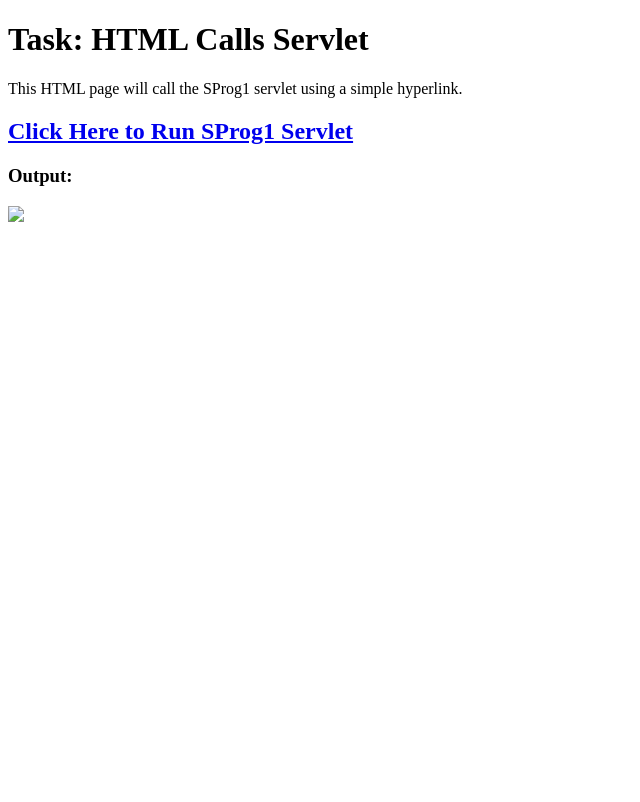
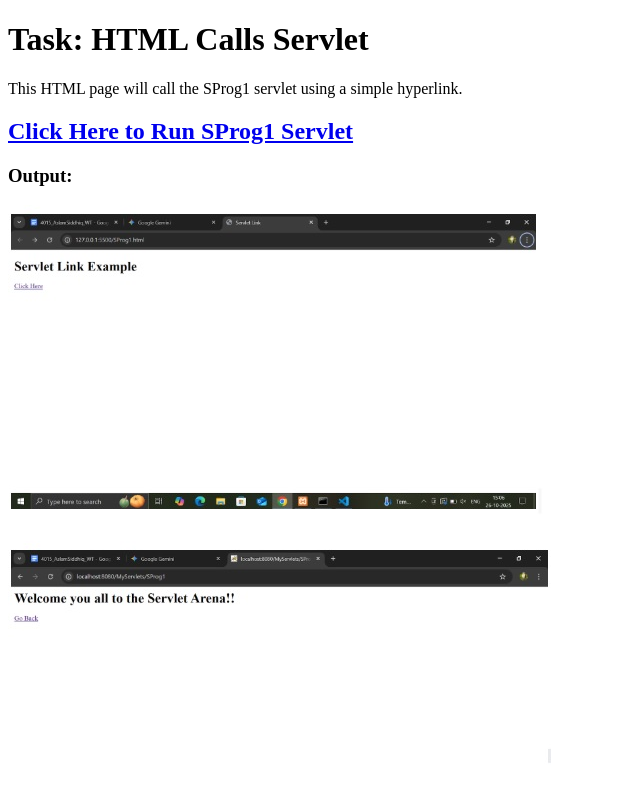
Before and after one commit to Aslam-gif/WebTechLab, a plain HTML site: page lab6.html in a window 1280 px wide. Shown: the whole page, without its empty margins (0-640 px from the left). Drawn offline with Linux system fonts and the light colour scheme.

Commit message:
Fix image source in lab6.html
Updated image source from 'ex6.jpeg' to 'ex6.jpg'.

```diff
--- a/lab6.html
+++ b/lab6.html
@@ -9,7 +9,7 @@
 
     <h2><a href="/4015/welcome">Click Here to Run SProg1 Servlet</a></h2>
     <h3>Output:<h3>
-        <img src="ex6.jpeg">
+        <img src="ex6.jpg">
 </body>
 
 </html>
```
